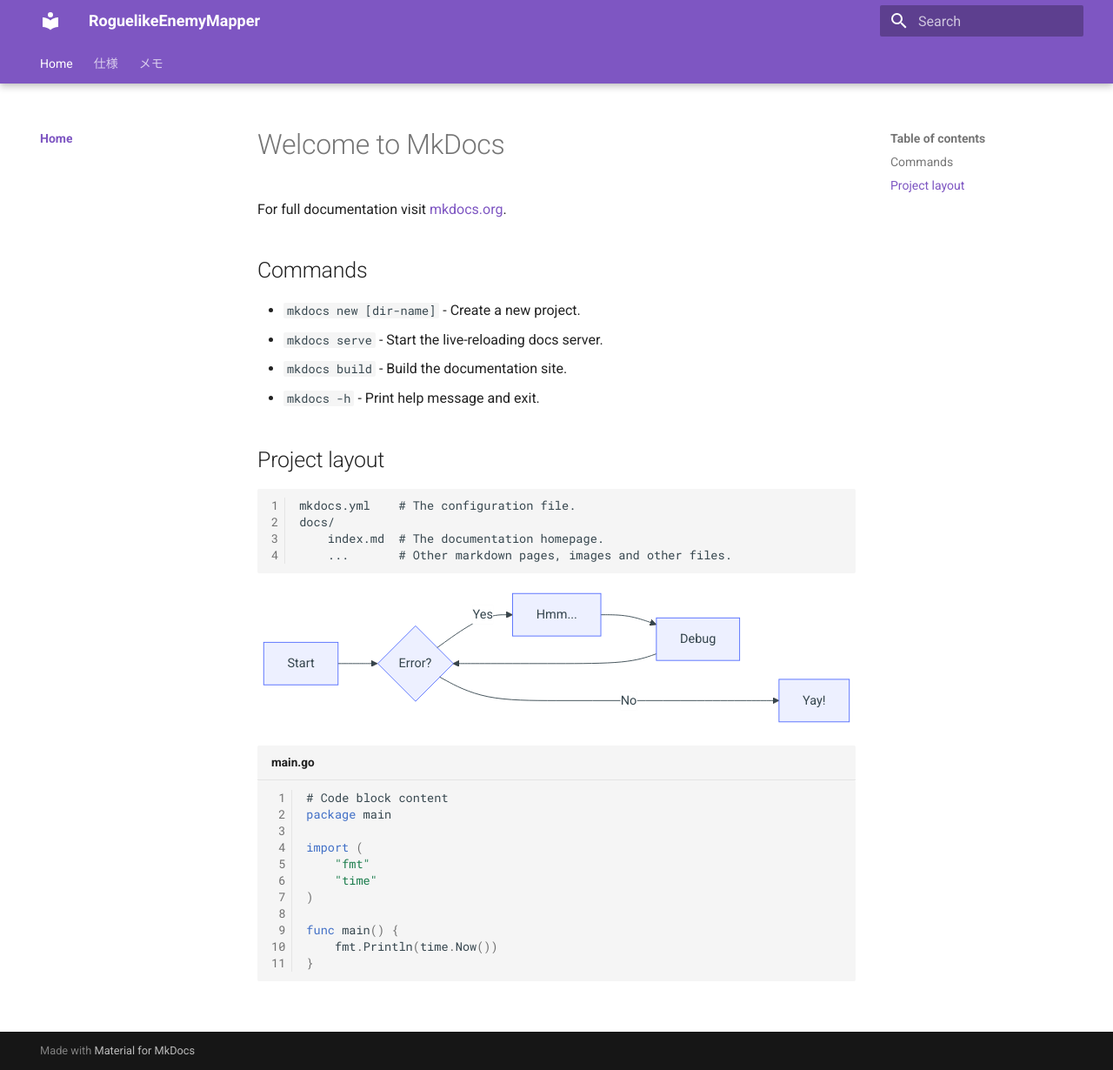
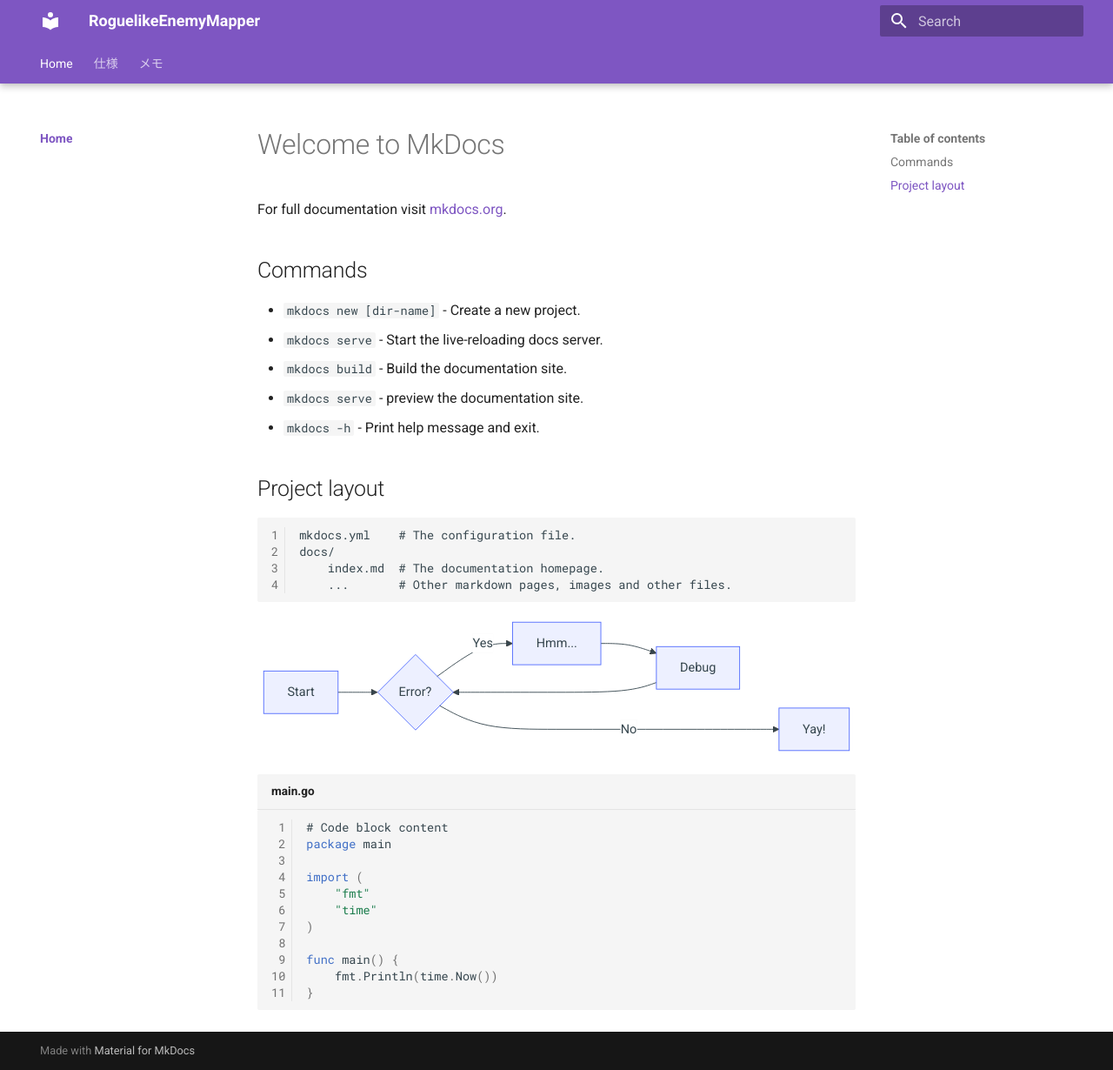
Before and after one commit to qoofee/RoguelikeEnemyMapper, an MkDocs documentation site: the page built from docs/docs/index.md, in a window 1280 px wide and 1230 px high. Shown: the whole window at 87% size. Built offline with MkDocs 1.6.1 and Material for MkDocs 9.7.7, drawn with Linux system fonts in a browser that asks for light colours.

Commit message:
index.mdを再コミットしてみる

```diff
--- a/docs/docs/index.md
+++ b/docs/docs/index.md
@@ -7,6 +7,7 @@ For full documentation visit [mkdocs.org](https://www.mkdocs.org).
 * `mkdocs new [dir-name]` - Create a new project.
 * `mkdocs serve` - Start the live-reloading docs server.
 * `mkdocs build` - Build the documentation site.
+* `mkdocs serve` - preview the documentation site.
 * `mkdocs -h` - Print help message and exit.
 
 ## Project layout
```
